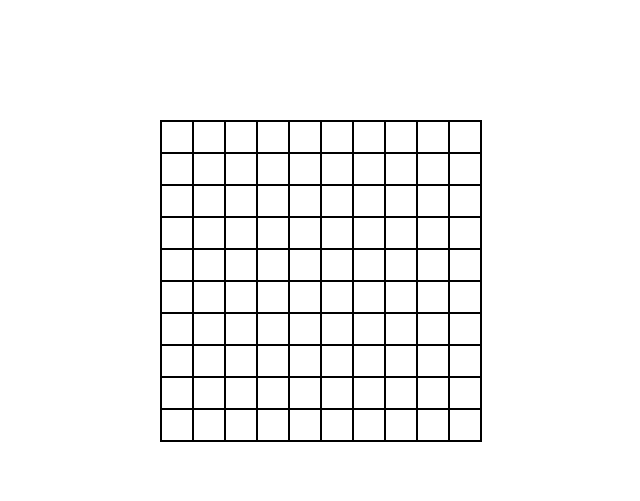
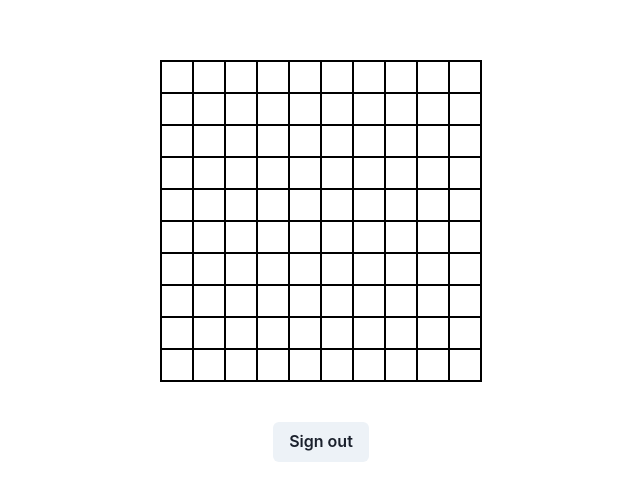
Before and after one commit to ronsigter/dragger, a Next.js app: page / in a window 1280 px wide. Shown: the part 119-620 px from the top of the page, without its empty margins (319-959 px from the left). Built offline with nearby package versions, Linux system fonts and the light colour scheme.

Commit message:
adds sign out button

```diff
--- a/app/dragger-main/Main.tsx
+++ b/app/dragger-main/Main.tsx
@@ -1,11 +1,26 @@
-import { Box, Grid, GridItem } from '@chakra-ui/react'
+import {
+  Box,
+  Button,
+  Grid,
+  GridItem,
+  Heading,
+  Stack,
+  Text,
+} from '@chakra-ui/react'
+import Router from 'next/router'
+import { Routes } from 'routes'
 import { GridBox } from './components'
 
 export const Main: React.FC = () => {
   const rows = Array.from({ length: 10 })
   const columns = Array.from({ length: 10 })
 
+  const handleSignOut = (): void => {
+    Router.push(Routes.LOGIN)
+  }
+
   return (
+    <Box>
       <Box border='solid 1px black'>
         {rows.map((_arr, r) => (
           <Grid key={r} templateColumns='repeat(10, 1fr)'>
@@ -21,5 +36,9 @@ export const Main: React.FC = () => {
           </Grid>
         ))}
       </Box>
+      <Box textAlign='center' py='10'>
+        <Button onClick={handleSignOut}>Sign out</Button>
+      </Box>
+    </Box>
   )
 }
```
Lines whose indentation alone changed are shown as unchanged.
